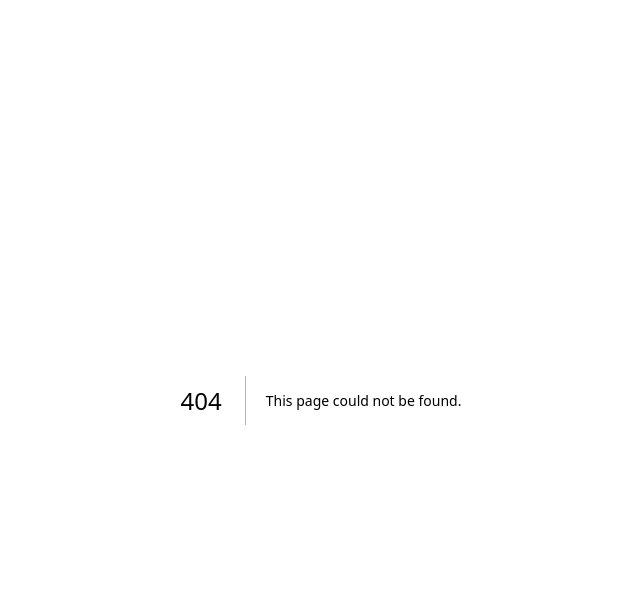
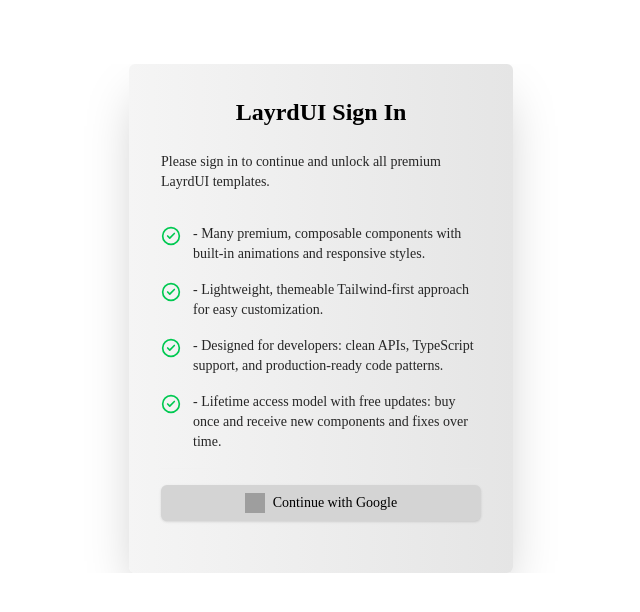
Before and after one commit to Dhruv7Tripathi/CursorUI, a Next.js app: page /signin in a window 1280 px wide. Before the commit this address had no page. Shown: the top 612 px of the page, without its empty margins (319-959 px from the left). Built offline with nearby package versions, Linux system fonts and the light colour scheme; grey boxes are pictures that could not be loaded.

Commit message:
feat: add authentication route and sign-in page

```diff
--- /dev/null
+++ b/app/api/auth/[...nextauth]/route.ts
@@ -0,0 +1,6 @@
+import { authOptions } from "@/lib/authoptions";
+import NextAuth from "next-auth";
+
+const handler = NextAuth(authOptions);
+
+export { handler as GET, handler as POST };
--- /dev/null
+++ b/app/signin/page.tsx
@@ -0,0 +1,8 @@
+import React from "react";
+import { SignIn } from "@/components/(auth)/SignInComponent";
+
+const SignInPage = () => {
+  return <SignIn />;
+};
+
+export default SignInPage;
```
